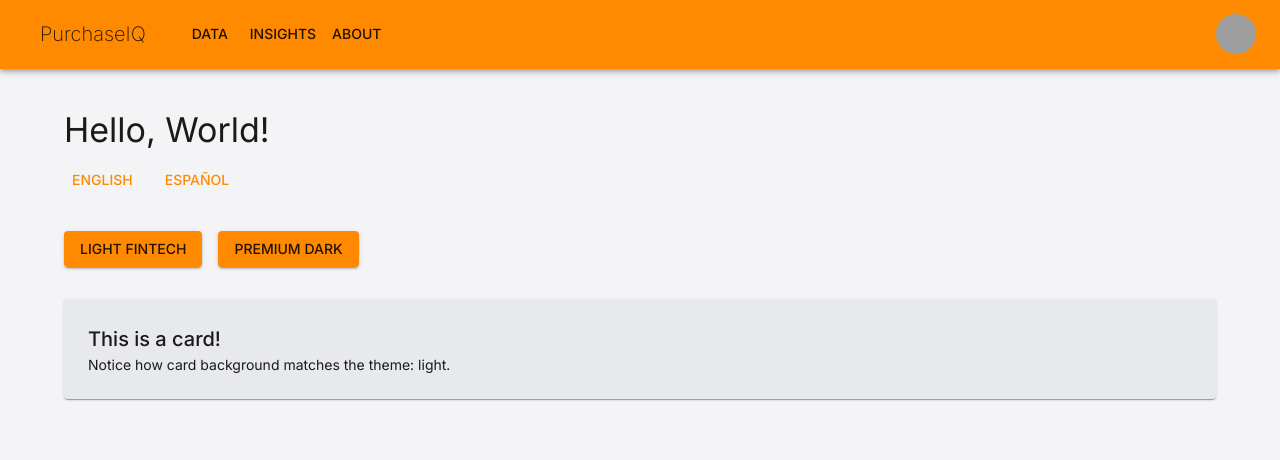
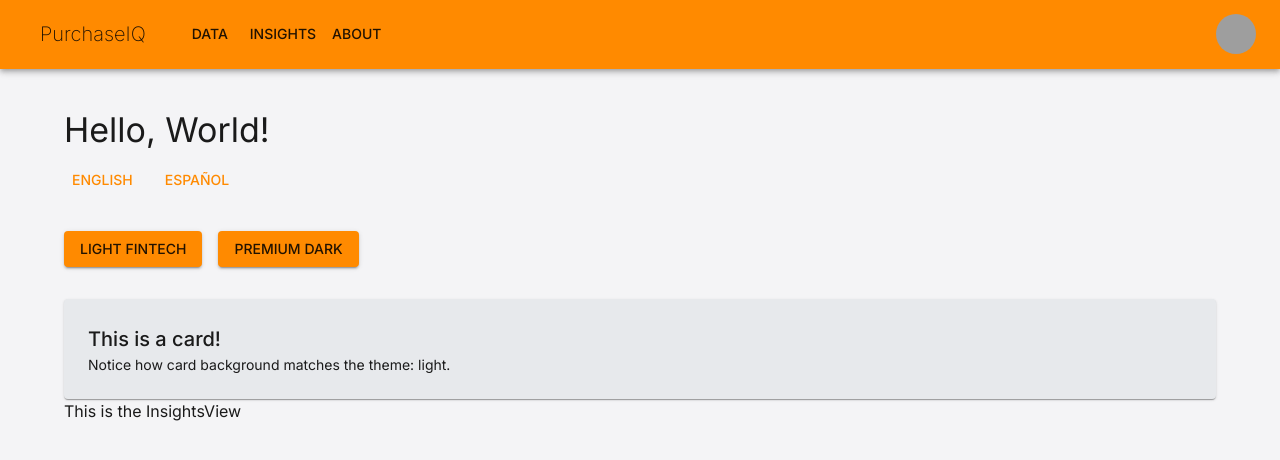
Before and after one commit to visiblecho/purchaseiq, a React (Vite) app: page /insights in a window 1280 px wide. Shown: the top 460 px of the page. Built offline with nearby package versions, Linux system fonts and the light colour scheme; grey boxes are pictures that could not be loaded; some icons are missing.

Commit message:
Added: DataView, InsightsView, and basic routing capabilities.

```diff
--- a/package.json
+++ b/package.json
@@ -20,7 +20,8 @@
     "openai": "^6.10.0",
     "react": "^19.2.0",
     "react-dom": "^19.2.0",
-    "react-i18next": "^16.5.0"
+    "react-i18next": "^16.5.0",
+    "react-router": "^7.10.1"
   },
   "devDependencies": {
     "@eslint/js": "^9.39.1",
--- a/src/App.jsx
+++ b/src/App.jsx
@@ -1,10 +1,12 @@
-import React from 'react'
+import { Routes, Route } from 'react-router'
 import { Button, Typography, Card, Container, Stack } from '@mui/material'
 
 import { useTheme } from './components/ThemeProvider/ThemeProvider.jsx'
 import { useTranslation } from 'react-i18next'
 
 import ResponsiveAppBar from './components/AppBar/AppBar.jsx'
+import DataView from './components/DataView/DataView.jsx'
+import InsightsView from './components/InsightsView/InsightsView.jsx'
 
 function App() {
   const { themeName, toggleTheme } = useTheme()
@@ -15,6 +17,7 @@ function App() {
   return (
     <>
       <ResponsiveAppBar />
+      <main>
         <Container sx={{ mt: 5 }}>
           <Typography variant="h4" gutterBottom>
             {t('greeting')}
@@ -40,7 +43,22 @@ function App() {
               Notice how card background matches the theme: {themeName}.
             </Typography>
           </Card>
+
+          <Routes>
+            {/*}
+            <Route index element={<Home />} />
+            <Route path="/sign-in" element={<SignIn />} />
+            <Route path="/sign-up" element={<SignUp />} />
+            <Route path="/account" element={<Account />} />
+            {*/}
+            <Route path="/data" element={<DataView />} />
+            <Route path="/insights" element={<InsightsView />} />
+            {/*}
+            <Route path='/*' element={<NotFound/>}/>
+            {*/}
+          </Routes>
         </Container>
+      </main>
     </>
   )
 }
--- /dev/null
+++ b/src/components/DataView/DataView.jsx
@@ -0,0 +1,7 @@
+import Receipts from '../Receipt/Receipt.jsx'
+
+const DataView = () => {
+  return <Receipts />
+}
+
+export default DataView
--- /dev/null
+++ b/src/components/InsightsView/InsightsView.jsx
@@ -0,0 +1,5 @@
+const InsightsView = () => {
+  return <>This is the InsightsView</>
+}
+
+export default InsightsView
--- /dev/null
+++ b/src/components/Receipt/Receipt.jsx
@@ -0,0 +1,5 @@
+const Receipts = () => {
+  return (<>Receipts</>)
+}
+
+export default Receipts
--- a/src/main.jsx
+++ b/src/main.jsx
@@ -1,5 +1,7 @@
 import { StrictMode } from 'react'
 import { createRoot } from 'react-dom/client'
+import { BrowserRouter } from 'react-router'
+
 import App from './App.jsx'
 
 import { ThemeProvider } from './components/ThemeProvider/ThemeProvider.jsx'
@@ -7,8 +9,10 @@ import './i18n'
 
 createRoot(document.getElementById('root')).render(
   <StrictMode>
-    <ThemeProvider>
-      <App />
-    </ThemeProvider>
+    <BrowserRouter>
+      <ThemeProvider>
+        <App />
+      </ThemeProvider>
+    </BrowserRouter>
   </StrictMode>,
 )
```
Also changed, not shown: 1 other file (tests, documents, lock files or other folders). Lines whose indentation alone changed are shown as unchanged.
